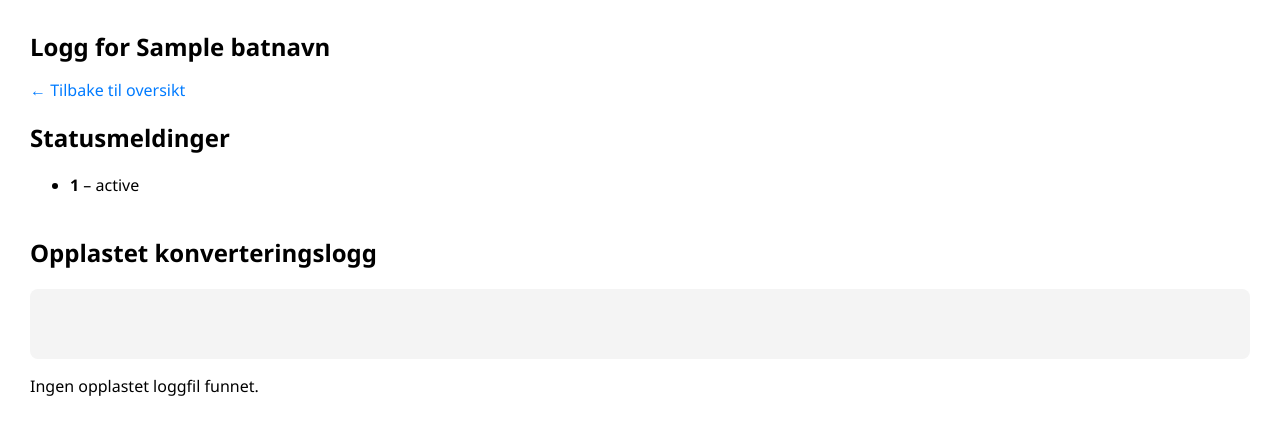
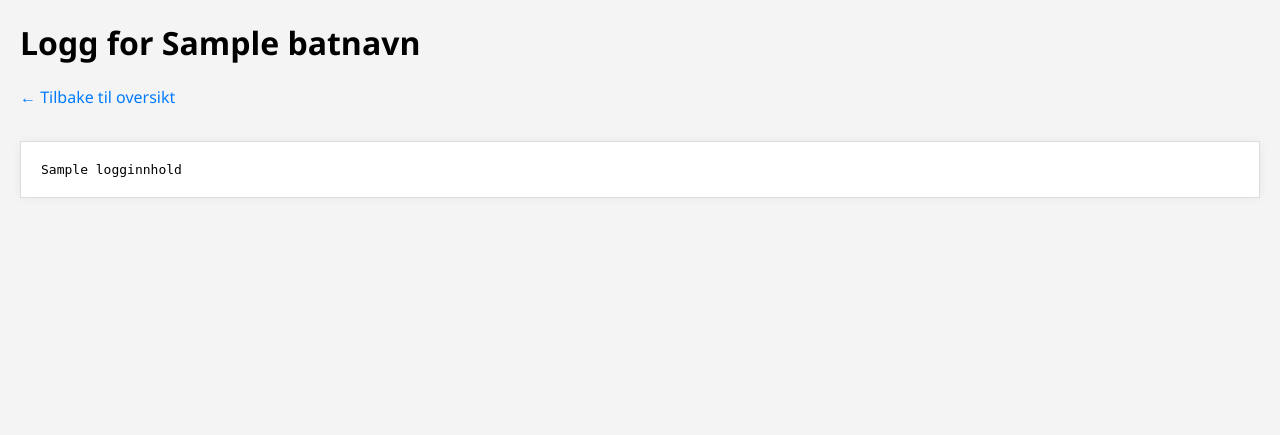
Before and after one commit to joaskvik/baatmonitor, a Flask app: template templates/admin_logg_bat.html in a window 1280 px wide. Shown: the top 435 px of the page. Run offline with Flask 3, Linux system fonts and the light colour scheme; the template is opened without the code that fills it: most values are stand-ins (such as "Sample title", 1, 10 or a date in 2020).

Commit message:
Update admin_logg_bat.html

```diff
--- a/templates/admin_logg_bat.html
+++ b/templates/admin_logg_bat.html
@@ -2,48 +2,35 @@
 <html lang="no">
 <head>
     <meta charset="UTF-8">
-    <title>Logg for {{ batnavn.replace('_', ' ') }}</title>
+    <title>Logg for {{ batnavn }}</title>
     <style>
-        body { font-family: 'Segoe UI', sans-serif; margin: 30px; }
-        h1 { font-size: 24px; }
-        pre { background: #f4f4f4; padding: 20px; border-radius: 8px; white-space: pre-wrap; }
-        a { text-decoration: none; color: #007bff; }
-        a:hover { text-decoration: underline; }
-        .seksjon {
-            margin-bottom: 40px;
+        body {
+            font-family: 'Segoe UI', sans-serif;
+            background-color: #f4f4f4;
+            margin: 20px;
+        }
+        pre {
+            background: white;
+            padding: 20px;
+            border: 1px solid #ddd;
+            box-shadow: 0 0 10px rgba(0,0,0,0.05);
+            overflow-x: auto;
+        }
+        a {
+            display: inline-block;
+            margin-bottom: 20px;
+            text-decoration: none;
+            color: #007bff;
         }
     </style>
 </head>
 <body>
-    <h1>Logg for {{ batnavn.replace('_', ' ') }}</h1>
-    <a href="{{ url_for('oversikt') }}">← Tilbake til oversikt</a>
 
-    <div class="seksjon">
-        <h2>Statusmeldinger</h2>
-        {% if logger %}
-            <ul>
-            {% for linje in logger if linje['tid'] != 'Filopplastet' %}
-                <li><strong>{{ linje['tid'] }}</strong> – {{ linje['status'] }}</li>
-            {% endfor %}
-            </ul>
-        {% else %}
-            <p>Ingen statusmeldinger registrert.</p>
-        {% endif %}
-    </div>
+<h1>Logg for {{ batnavn }}</h1>
 
-    <div class="seksjon">
-        <h2>Opplastet konverteringslogg</h2>
-        {% set har_filopplasting = false %}
-        <pre>
-{% for linje in logger if linje['tid'] == 'Filopplastet' %}
-{{ linje['status'] }}
-{% set har_filopplasting = true %}
-{% endfor %}
-        </pre>
-        {% if not har_filopplasting %}
-            <p>Ingen opplastet loggfil funnet.</p>
-        {% endif %}
-    </div>
+<a href="{{ url_for('oversikt') }}">← Tilbake til oversikt</a>
+
+<pre>{{ logginnhold }}</pre>
 
 </body>
 </html>
```
